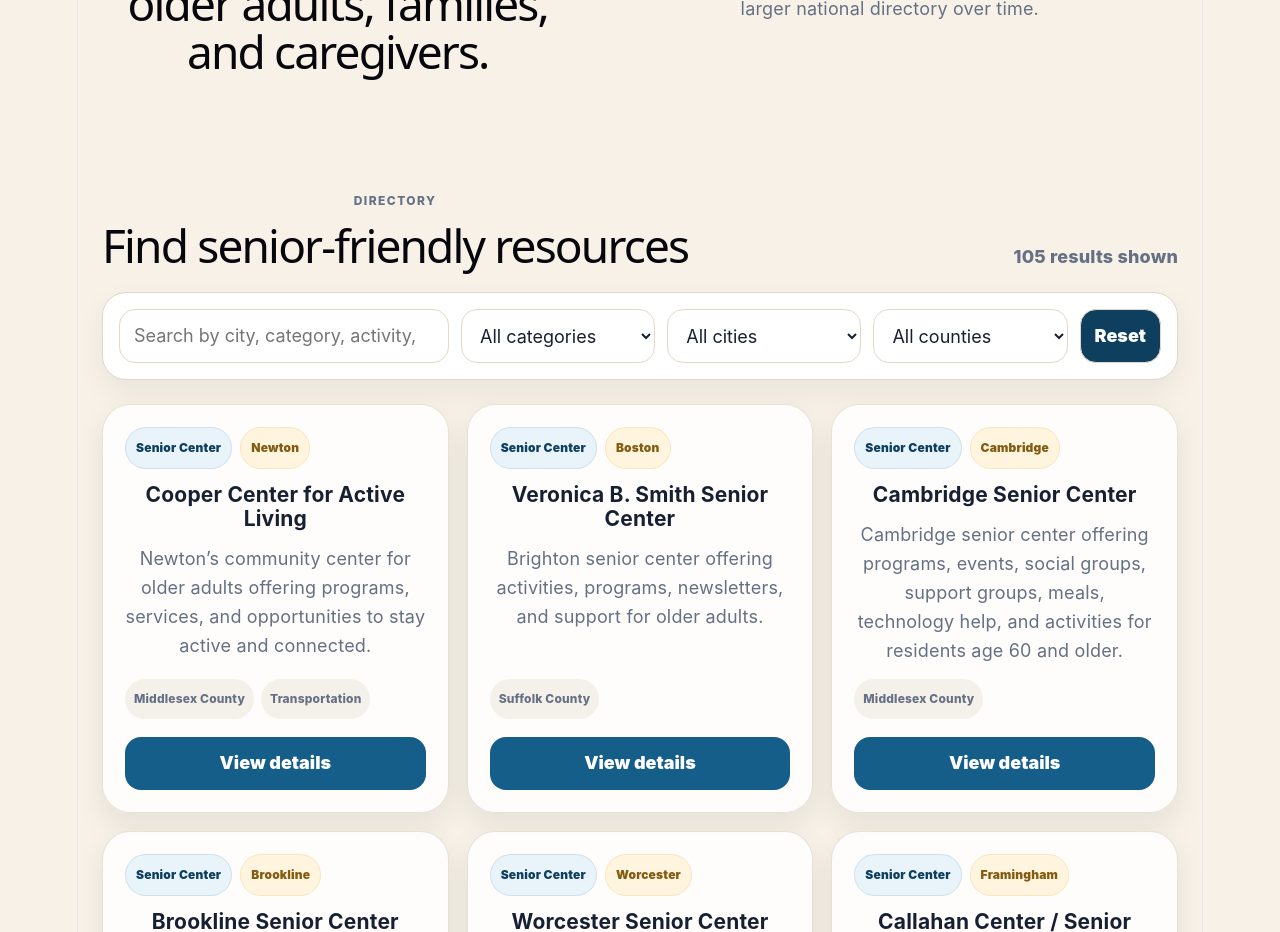
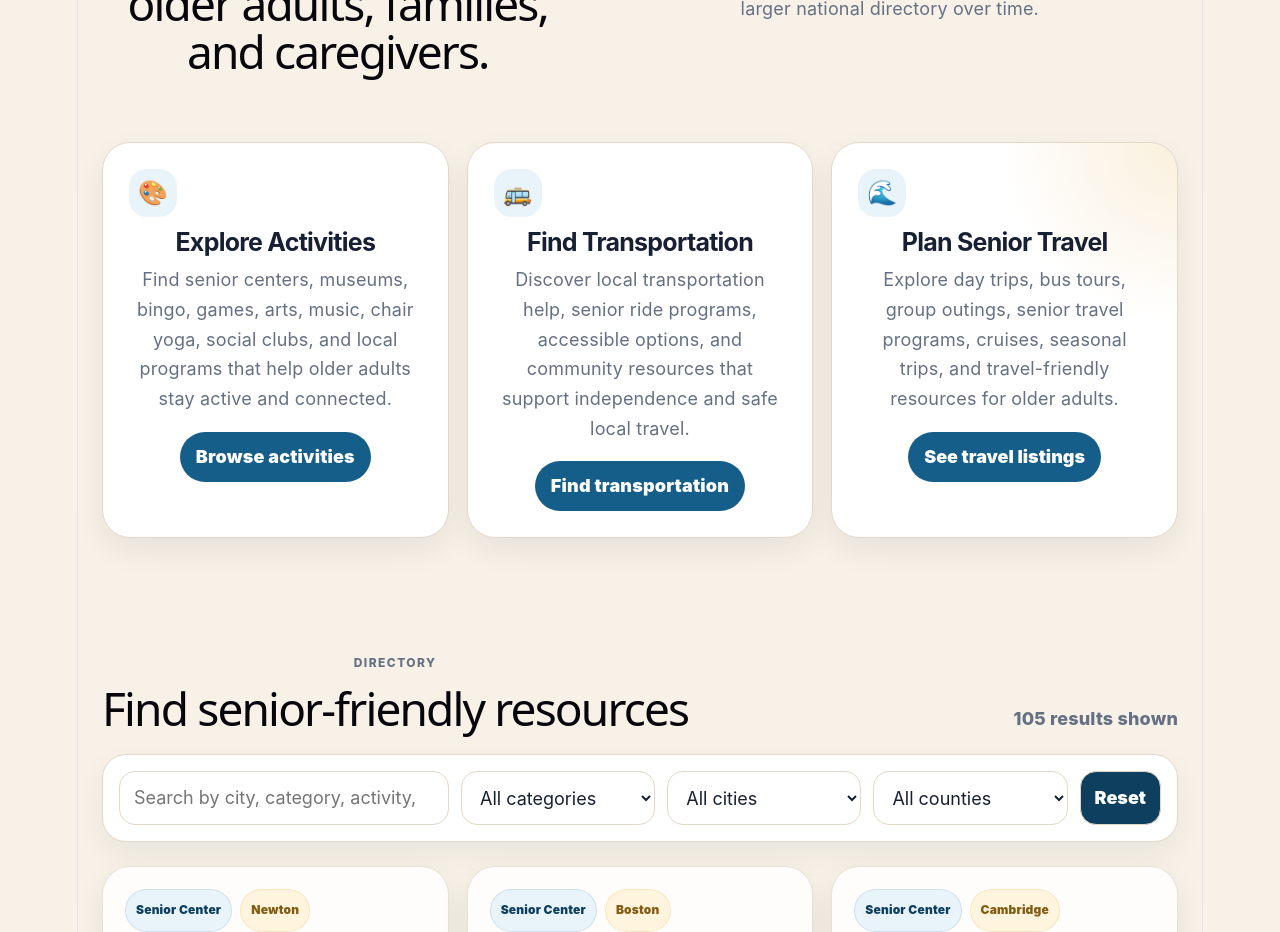
Before and after one commit to bahramjo4534-prog/senior-fun-usa, a React (Vite) app: page / in a window 1280 px wide. Shown: the part 1160-2092 px from the top of the page. Built offline with nearby package versions, Linux system fonts and the light colour scheme.

Commit message:
Add homepage feature cards

```diff
--- a/src/App.css
+++ b/src/App.css
@@ -370,6 +370,66 @@ select {
   font-weight: 800;
 }
 
+
+.feature-section {
+  padding-top: 10px;
+}
+
+.feature-grid {
+  display: grid;
+  grid-template-columns: repeat(3, minmax(0, 1fr));
+  gap: 18px;
+}
+
+.feature-card {
+  padding: 26px;
+  border-radius: 28px;
+  background: var(--card);
+  border: 1px solid var(--line);
+  box-shadow: 0 12px 30px rgba(23, 32, 51, 0.07);
+}
+
+.feature-card h3 {
+  margin: 12px 0 10px;
+  font-size: 25px;
+  letter-spacing: -0.03em;
+}
+
+.feature-card p {
+  margin: 0 0 18px;
+  color: var(--muted);
+  line-height: 1.65;
+}
+
+.feature-icon {
+  width: 48px;
+  height: 48px;
+  display: grid;
+  place-items: center;
+  border-radius: 18px;
+  background: var(--soft);
+  font-size: 24px;
+}
+
+.feature-card a,
+.feature-card button {
+  display: inline-flex;
+  border: 0;
+  border-radius: 999px;
+  background: var(--brand);
+  color: white;
+  padding: 12px 16px;
+  font-weight: 900;
+  text-decoration: none;
+  cursor: pointer;
+}
+
+.travel-feature {
+  background:
+    radial-gradient(circle at top right, rgba(231, 183, 95, 0.22), transparent 34%),
+    var(--card);
+}
+
 .submit-section {
   padding-top: 20px;
 }
@@ -585,7 +645,8 @@ select {
     grid-column: 1 / -1;
   }
 
-  .listing-grid {
+  .listing-grid,
+  .feature-grid {
     grid-template-columns: 1fr 1fr;
   }
 
@@ -615,6 +676,7 @@ select {
 
   .filters,
   .listing-grid,
+  .feature-grid,
   .detail-grid {
     grid-template-columns: 1fr;
   }
@@ -669,3 +731,133 @@ select {
   color: var(--text);
   font-size: 15px;
 }
+
+.feature-section {
+  padding-top: 10px;
+}
+
+.feature-grid {
+  display: grid;
+  grid-template-columns: repeat(3, minmax(0, 1fr));
+  gap: 18px;
+}
+
+.feature-card {
+  padding: 26px;
+  border-radius: 28px;
+  background: var(--card);
+  border: 1px solid var(--line);
+  box-shadow: 0 12px 30px rgba(23, 32, 51, 0.07);
+}
+
+.feature-card h3 {
+  margin: 12px 0 10px;
+  font-size: 25px;
+  letter-spacing: -0.03em;
+}
+
+.feature-card p {
+  margin: 0 0 18px;
+  color: var(--muted);
+  line-height: 1.65;
+}
+
+.feature-icon {
+  width: 48px;
+  height: 48px;
+  display: grid;
+  place-items: center;
+  border-radius: 18px;
+  background: var(--soft);
+  font-size: 24px;
+}
+
+.feature-card a,
+.feature-card button {
+  display: inline-flex;
+  border: 0;
+  border-radius: 999px;
+  background: var(--brand);
+  color: white;
+  padding: 12px 16px;
+  font-weight: 900;
+  text-decoration: none;
+  cursor: pointer;
+}
+
+.travel-feature {
+  background:
+    radial-gradient(circle at top right, rgba(231, 183, 95, 0.22), transparent 34%),
+    var(--card);
+}
+
+@media (max-width: 900px) {
+  .feature-grid {
+    grid-template-columns: 1fr;
+  }
+}
+
+.feature-section {
+  padding-top: 10px;
+}
+
+.feature-grid {
+  display: grid;
+  grid-template-columns: repeat(3, minmax(0, 1fr));
+  gap: 18px;
+}
+
+.feature-card {
+  padding: 26px;
+  border-radius: 28px;
+  background: var(--card);
+  border: 1px solid var(--line);
+  box-shadow: 0 12px 30px rgba(23, 32, 51, 0.07);
+}
+
+.feature-card h3 {
+  margin: 12px 0 10px;
+  font-size: 25px;
+  letter-spacing: -0.03em;
+}
+
+.feature-card p {
+  margin: 0 0 18px;
+  color: var(--muted);
+  line-height: 1.65;
+}
+
+.feature-icon {
+  width: 48px;
+  height: 48px;
+  display: grid;
+  place-items: center;
+  border-radius: 18px;
+  background: var(--soft);
+  font-size: 24px;
+}
+
+.feature-card a,
+.feature-card button {
+  display: inline-flex;
+  border: 0;
+  border-radius: 999px;
+  background: var(--brand);
+  color: white;
+  padding: 12px 16px;
+  font-weight: 900;
+  text-decoration: none;
+  cursor: pointer;
+}
+
+.travel-feature {
+  background:
+    radial-gradient(circle at top right, rgba(231, 183, 95, 0.22), transparent 34%),
+    var(--card);
+}
+
+@media (max-width: 900px) {
+  .feature-grid {
+    grid-template-columns: 1fr;
+  }
+}
--- a/src/App.jsx
+++ b/src/App.jsx
@@ -17,6 +17,13 @@ function App() {
   const [city, setCity] = useState("All");
   const [county, setCounty] = useState("All");
   const [selectedListing, setSelectedListing] = useState(null);
+
+  const showTravelListings = () => {
+    setCategory("Senior Travel & Tours");
+    setTimeout(() => {
+      document.getElementById("directory")?.scrollIntoView({ behavior: "smooth" });
+    }, 50);
+  };
 
   useEffect(() => {
     async function loadListings() {
@@ -161,7 +168,7 @@ function App() {
               <a href={SUBMIT_FORM_URL} target="_blank" rel="noreferrer" className="secondary-button">
                 Submit a listing
               </a>
-              <button type="button" className="secondary-button hero-link-button" onClick={() => setCategory("Senior Travel & Tours")}>
+              <button type="button" className="secondary-button hero-link-button" onClick={showTravelListings}>
                 Senior Travel & Tours
               </button>
             </div>
@@ -216,6 +223,46 @@ function App() {
             from official or trusted sources and is designed to grow into a
             larger national directory over time.
           </p>
+        </section>
+
+
+        <section className="section feature-section">
+          <div className="feature-grid">
+            <article className="feature-card">
+              <span className="feature-icon">🎨</span>
+              <h3>Explore Activities</h3>
+              <p>
+                Find senior centers, museums, bingo, games, arts, music,
+                chair yoga, social clubs, and local programs that help older
+                adults stay active and connected.
+              </p>
+              <a href="#directory">Browse activities</a>
+            </article>
+
+            <article className="feature-card">
+              <span className="feature-icon">🚌</span>
+              <h3>Find Transportation</h3>
+              <p>
+                Discover local transportation help, senior ride programs,
+                accessible options, and community resources that support
+                independence and safe local travel.
+              </p>
+              <a href="#directory">Find transportation</a>
+            </article>
+
+            <article className="feature-card travel-feature">
+              <span className="feature-icon">🌊</span>
+              <h3>Plan Senior Travel</h3>
+              <p>
+                Explore day trips, bus tours, group outings, senior travel
+                programs, cruises, seasonal trips, and travel-friendly resources
+                for older adults.
+              </p>
+              <button type="button" onClick={showTravelListings}>
+                See travel listings
+              </button>
+            </article>
+          </div>
         </section>
 
         <section className="section" id="directory">
```
